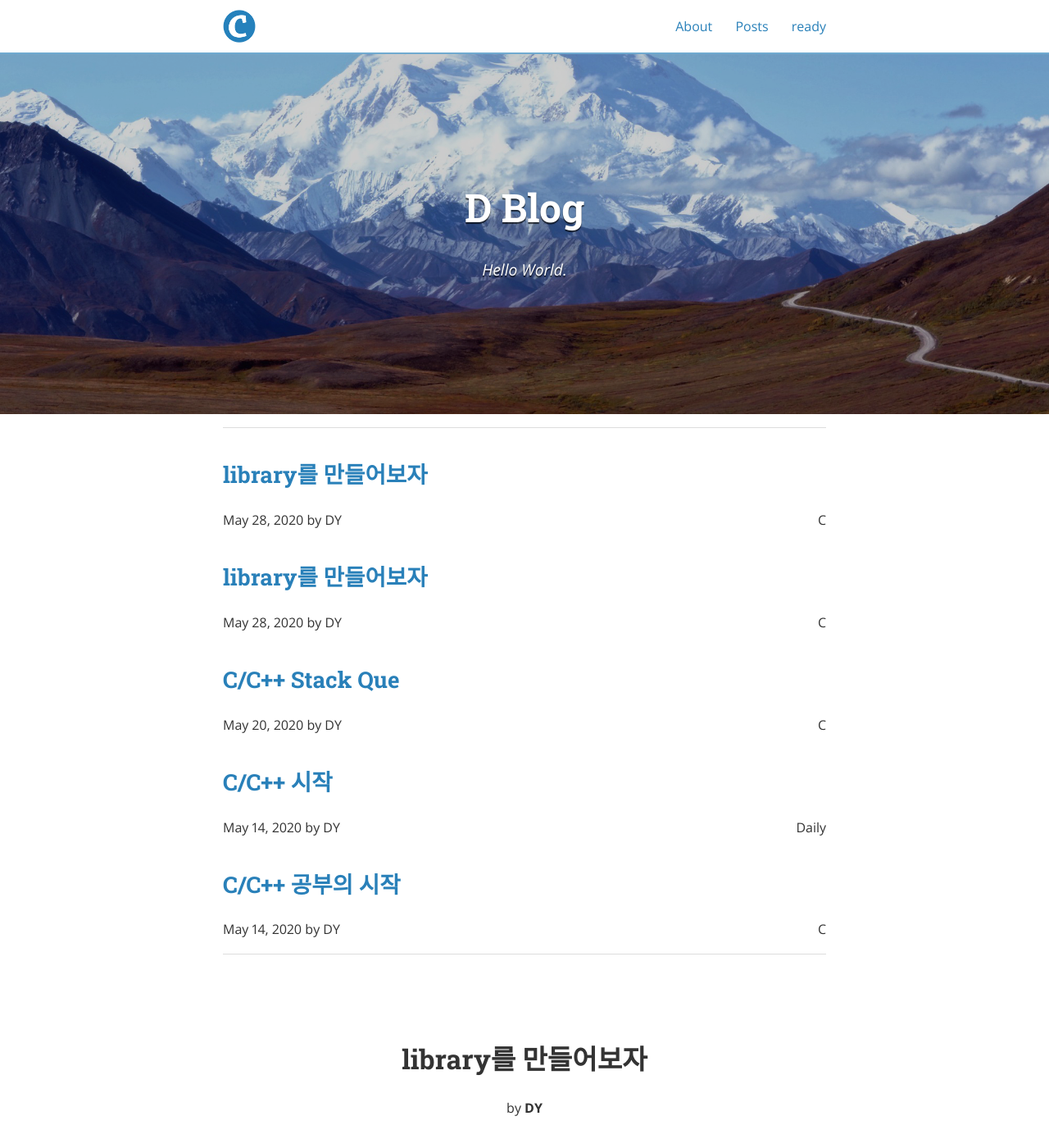
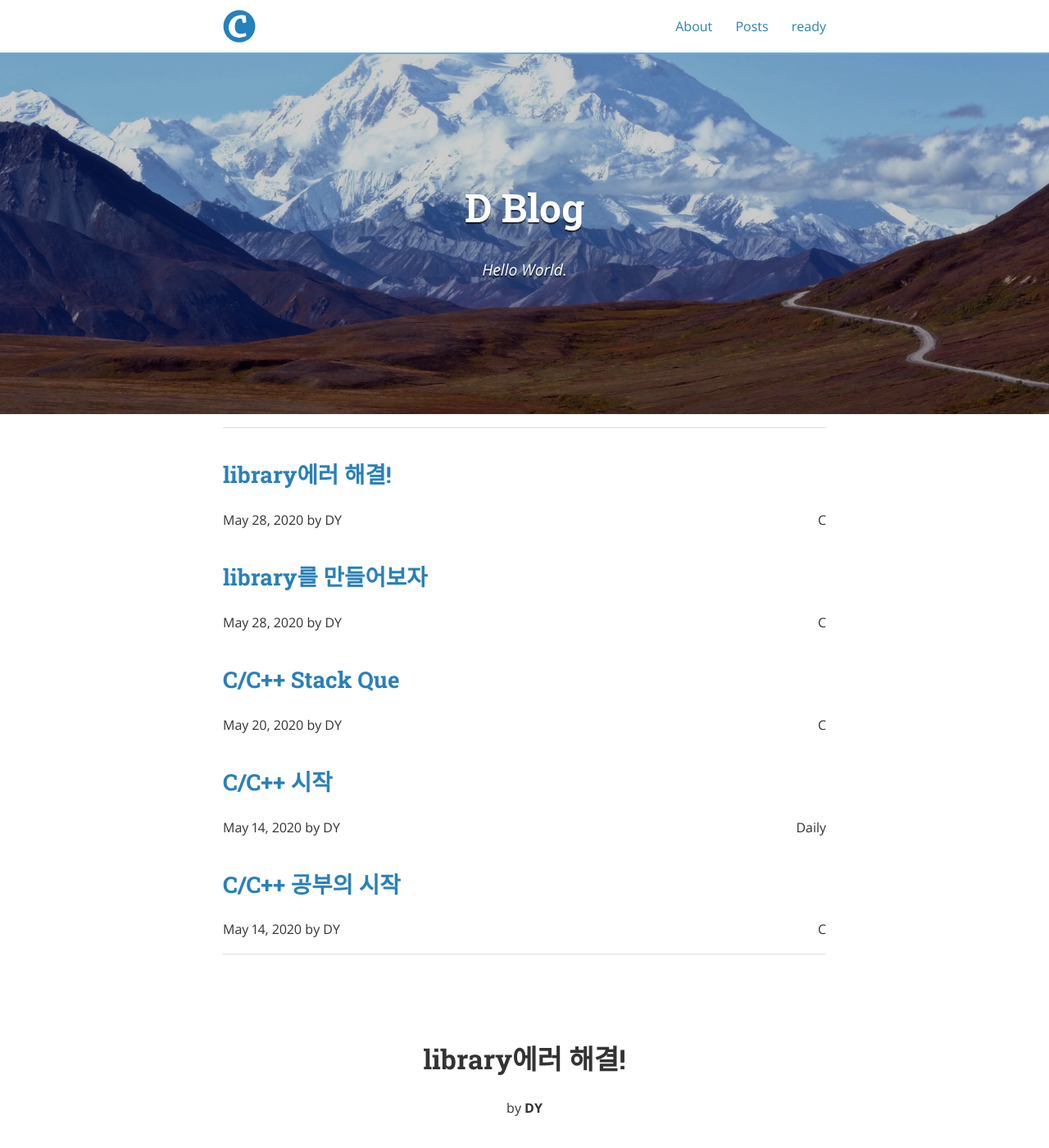
Before and after one commit to dongyeon94/DYblog, a Jekyll site: the page built from index.html, in a window 1280 px wide and 1400 px high. Shown: the whole window at 82% size. Built offline with Jekyll 4.4.1, drawn with Linux system fonts in a browser that asks for light colours; nearby versions of some CDN libraries; the list of posts is cut into pages by our own code.

Commit message:
library import success

```diff
--- a/_posts/2020-05-30-C-libary-edit.md
+++ b/_posts/2020-05-30-C-libary-edit.md
@@ -1,6 +1,6 @@
 ---
 layout: post
-title:  "library를 만들어보자"
+title:  "library에러 해결!"
 date:   2020-05-28
 author: DY
 comments: true
```
